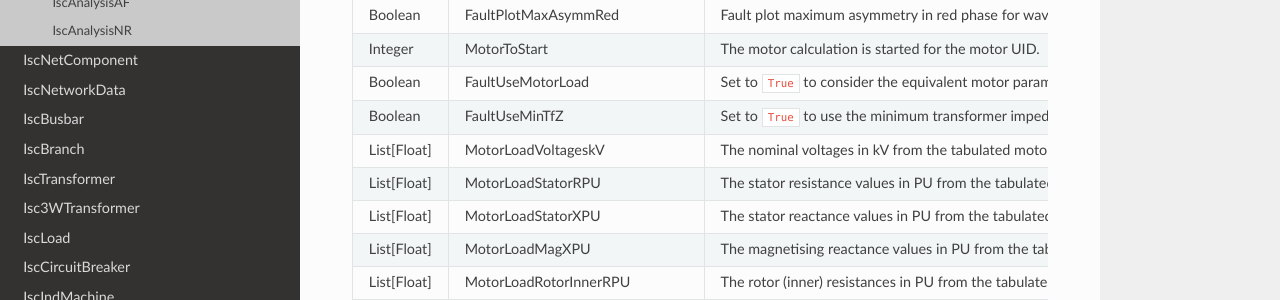
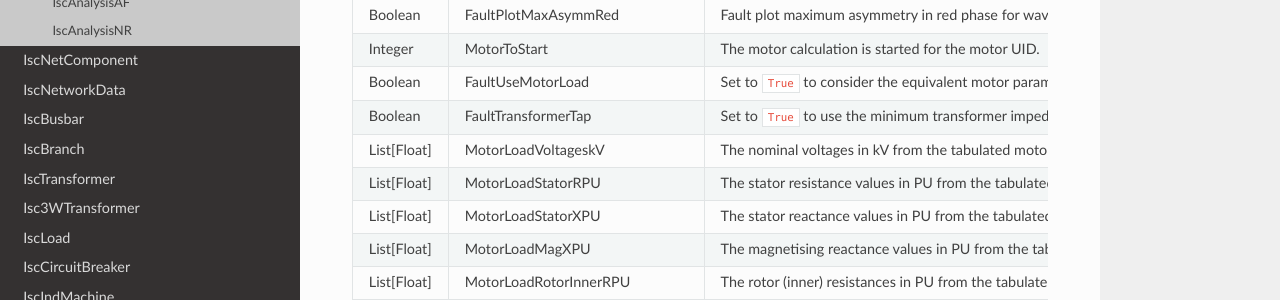
Before and after one commit to TNEI-Services/IPSA, a Sphinx documentation site: the page built from docs/IscAnalysisFL.rst, in a window 1280 px wide and 900 px high, scrolled down 2524 px. Shown: the part 151-451 px from the top of the window. Built offline with Sphinx 7.4.7 and the Read the Docs theme 3.1.0, drawn with Linux system fonts in a browser that asks for light colours.

Commit message:
fixing fault transformer tap reference

```diff
--- a/docs/IscAnalysisFL.rst
+++ b/docs/IscAnalysisFL.rst
@@ -192,7 +192,7 @@ Field Values
      - FaultUseMotorLoad
      - Set to ``True`` to consider the equivalent motor parameters from the static loads.
    * - Boolean
-     - FaultUseMinTfZ
+     - FaultTransformerTap
      -  Set to ``True`` to use the minimum transformer impedance (currently using max tap position).
    * - List[Float]
      - MotorLoadVoltageskV
```
